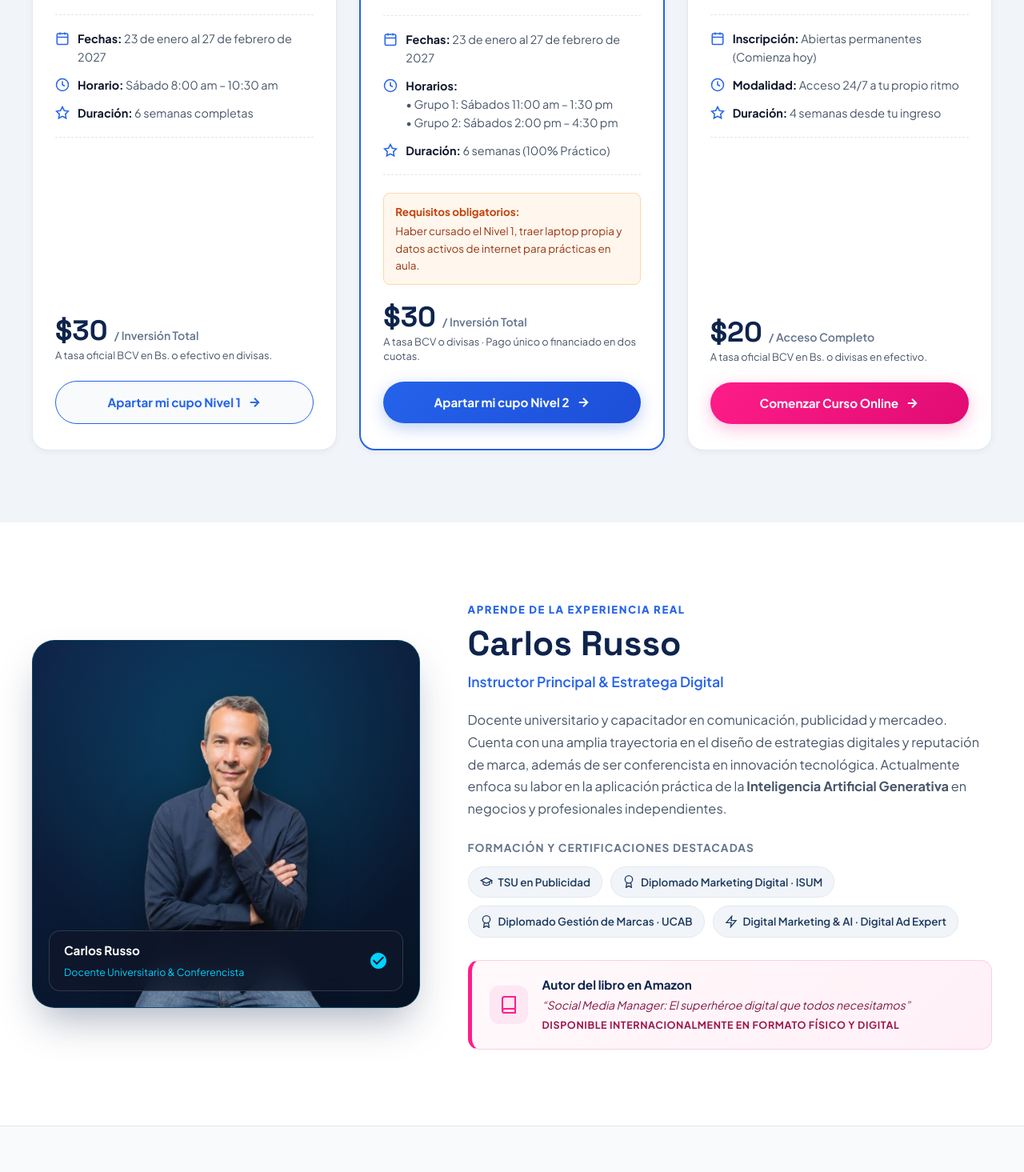
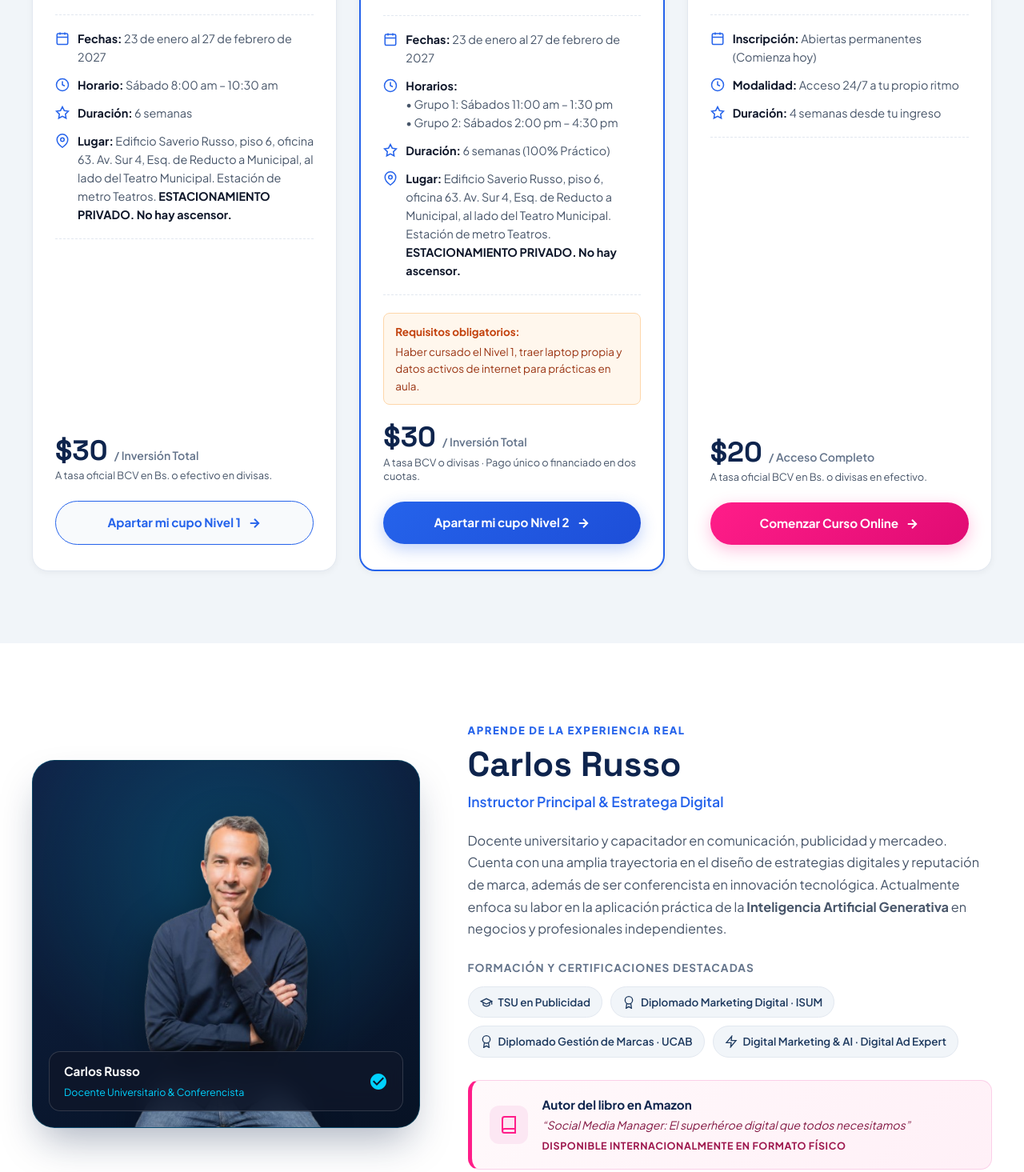
Before and after one commit to carlosrusso-dev/russoproducciones, a plain HTML site: page index.html in a window 1280 px wide. Shown: the part 1622-3087 px from the top of the page at 80% size. Drawn offline with Linux system fonts and the light colour scheme.

Commit message:
Update duration and location details in index.html

```diff
--- a/index.html
+++ b/index.html
@@ -1651,7 +1651,11 @@
               </li>
               <li class="spec-item">
                 <svg class="spec-icon" width="18" height="18" viewBox="0 0 24 24" fill="none" stroke="currentColor" stroke-width="2"><polygon points="12 2 15.09 8.26 22 9.27 17 14.14 18.18 21.02 12 17.77 5.82 21.02 7 14.14 2 9.27 8.91 8.26 12 2"></polygon></svg>
-                <div class="spec-content"><strong>Duración:</strong> 6 semanas completas</div>
+                <div class="spec-content"><strong>Duración:</strong> 6 semanas</div>
+              </li>
+              <li class="spec-item">
+                <svg class="spec-icon" width="18" height="18" viewBox="0 0 24 24" fill="none" stroke="currentColor" stroke-width="2" stroke-linecap="round" stroke-linejoin="round"><path d="M21 10c0 7-9 13-9 13s-9-6-9-13a9 9 0 0 1 18 0z"></path><circle cx="12" cy="10" r="3"></circle></svg>
+                <div class="spec-content"><strong>Lugar:</strong> Edificio Saverio Russo, piso 6, oficina 63. Av. Sur 4, Esq. de Reducto a Municipal, al lado del Teatro Municipal. Estación de metro Teatros. <strong>ESTACIONAMIENTO PRIVADO.</strong> <strong>No hay ascensor.</strong></div>
               </li>
             </ul>
 
@@ -1700,6 +1704,10 @@
               <li class="spec-item">
                 <svg class="spec-icon" width="18" height="18" viewBox="0 0 24 24" fill="none" stroke="currentColor" stroke-width="2"><polygon points="12 2 15.09 8.26 22 9.27 17 14.14 18.18 21.02 12 17.77 5.82 21.02 7 14.14 2 9.27 8.91 8.26 12 2"></polygon></svg>
                 <div class="spec-content"><strong>Duración:</strong> 6 semanas (100% Práctico)</div>
+              </li>
+              <li class="spec-item">
+                <svg class="spec-icon" width="18" height="18" viewBox="0 0 24 24" fill="none" stroke="currentColor" stroke-width="2" stroke-linecap="round" stroke-linejoin="round"><path d="M21 10c0 7-9 13-9 13s-9-6-9-13a9 9 0 0 1 18 0z"></path><circle cx="12" cy="10" r="3"></circle></svg>
+                <div class="spec-content"><strong>Lugar:</strong> Edificio Saverio Russo, piso 6, oficina 63. Av. Sur 4, Esq. de Reducto a Municipal, al lado del Teatro Municipal. Estación de metro Teatros. <strong>ESTACIONAMIENTO PRIVADO.</strong> <strong>No hay ascensor.</strong></div>
               </li>
             </ul>
 
@@ -1828,7 +1836,7 @@
             <div class="book-info">
               <h4>Autor del libro en Amazon</h4>
               <p>“Social Media Manager: El superhéroe digital que todos necesitamos”</p>
-              <span>Disponible internacionalmente en formato físico y digital</span>
+              <span>Disponible internacionalmente en formato físico</span>
             </div>
           </div>
         </div>
@@ -1884,7 +1892,7 @@
               </span>
             </button>
             <div class="faq-answer">
-              Nuestras aulas presenciales están ubicadas en una zona céntrica, segura y accesible de Caracas, con facilidades de transporte público y estacionamiento. La dirección exacta y recomendaciones de llegada se proporcionan al completar la inscripción.
+              Nuestras aulas presenciales están ubicadas en una zona céntrica, segura y accesible de Caracas, con facilidades de transporte público y estacionamiento privado. La dirección exacta y recomendaciones de llegada se proporcionan al completar la inscripción.
             </div>
           </div>
 
@@ -1993,7 +2001,7 @@
           </li>
           <li>📍 Caracas, Venezuela</li>
           <li>🌐 Modalidades Presencial y Online</li>
-<li>🏛️ RIF: V-12911168-9</li>
+          <li>🏛️ RIF: V-12911168-9</li>
         </ul>
       </div>
     </div>
```
